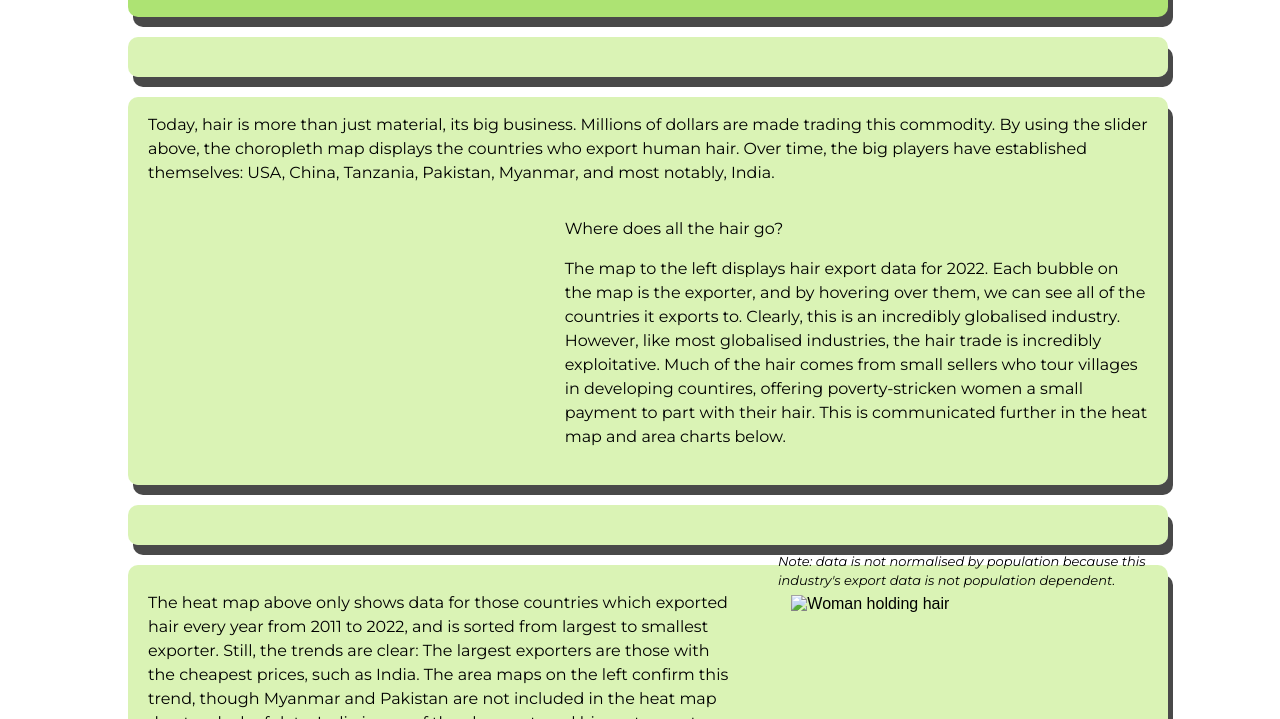
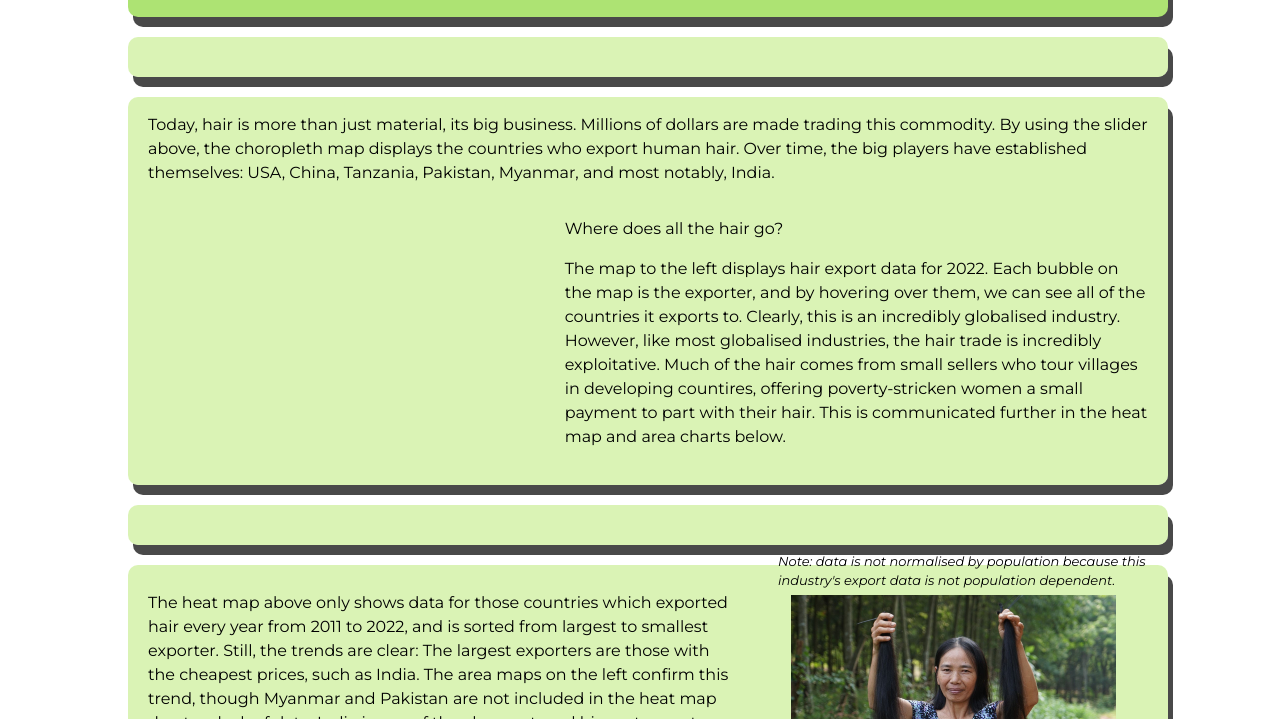
Before and after one commit to ellencostaras/Visualisation2, a plain HTML site: page index.html in a window 1280 px wide. Shown: the part 233-952 px from the top of the page. Drawn offline with nearby package versions, Linux system fonts and the light colour scheme; a script that the page names is missing; a web font is replaced by a local one.

Commit message:
Update index.html

```diff
--- a/index.html
+++ b/index.html
@@ -135,7 +135,7 @@
                 </p>
             </div>
             <div class="pure-u-5-12">
-                <img src="data/woman_hair_image.jpeg" alt="Woman holding hair" style="width: 325px; height: 217px; padding-left:60px; padding-top: 20px;">
+                <img src="Visualisation2/data/woman_hair_image.jpeg" alt="Woman holding hair" style="width: 325px; height: 217px; padding-left:60px; padding-top: 20px;">
             </div>
             <div class="pure-u-1-1">
                 <p>
```
